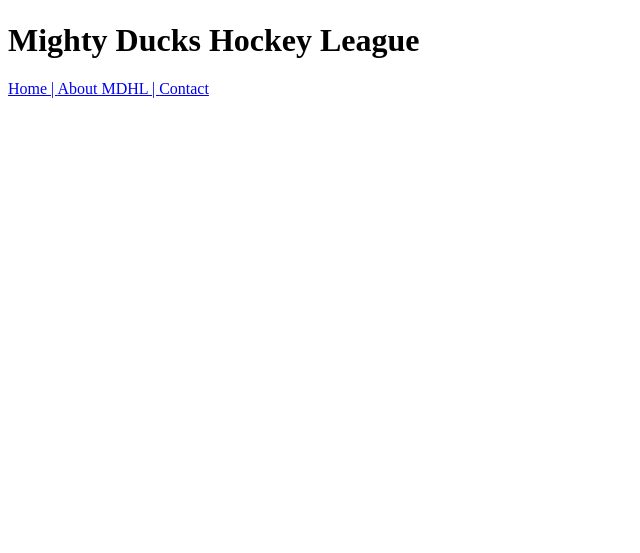
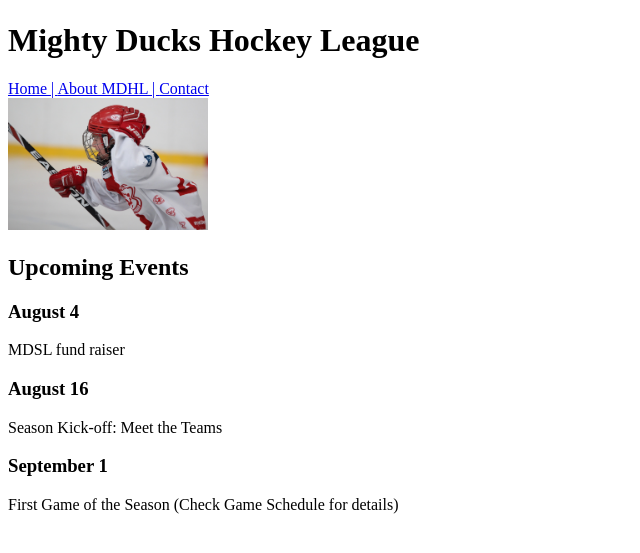
Before and after one commit to Agustin-del/sprint1, a plain HTML site: page home.html in a window 1280 px wide. Shown: the part 115-668 px from the top of the page, without its empty margins (0-640 px from the left). Drawn offline with Linux system fonts and the light colour scheme.

Commit message:
Home done

```diff
--- a/home.html
+++ b/home.html
@@ -19,7 +19,24 @@
         </nav>
     </header>
     <body>
-
+        <header>
+            <img src="./assets/1.jpg" width=200 alt="Adam the star player!">
+            <h2>Upcoming Events</h2>
+        </header>
+        <section>
+            <article>
+                <h3>August 4</h3>
+                <p>MDSL fund raiser</p>
+            </article>
+            <article>
+                <h3>August 16</h3>
+                <p>Season Kick-off: Meet the Teams</p>
+            </article>
+            <article>
+                <h3>September 1</h3>
+                <p>First Game of the Season (Check Game Schedule for details)</p>
+            </article>
+        </section>
     </body>
 
 </body>
```
Also changed, not shown: assets/1.jpg (renamed from assets/hockey  1.jpg).
